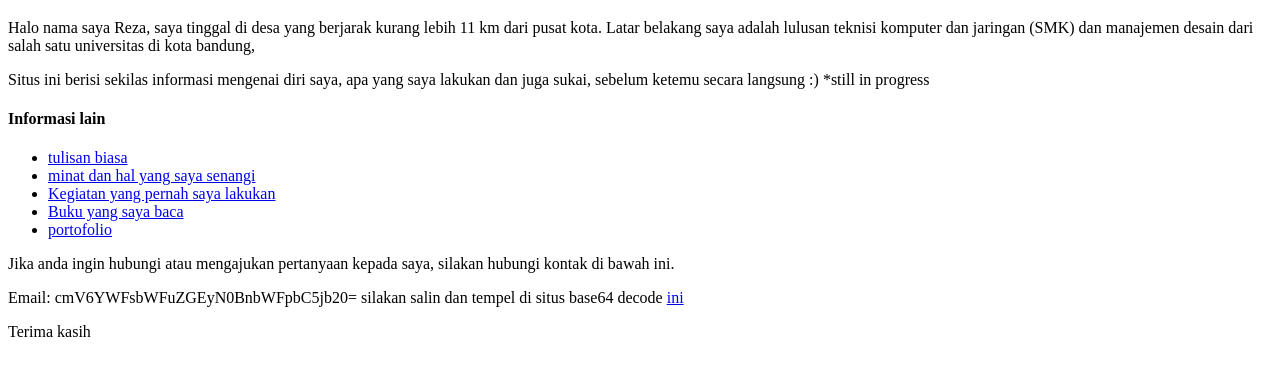
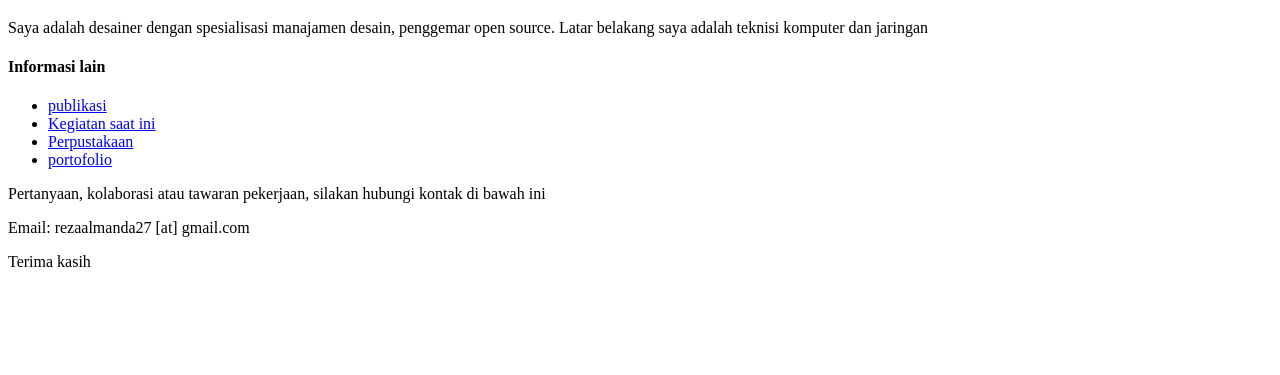
Before and after one commit to rezaalmanda/rezaalmanda.github.io, a plain HTML site: page index.html in a window 1280 px wide. Shown: the part 61-436 px from the top of the page. Drawn offline with Linux system fonts and the light colour scheme.

Commit message:
Update index.html

```diff
--- a/index.html
+++ b/index.html
@@ -2,22 +2,18 @@
 <html>
 <body>
 <h1>Hello World</h1>
-<p> Halo nama saya Reza, saya tinggal di desa yang berjarak kurang lebih 11 km dari pusat kota.
-    Latar belakang saya adalah lulusan teknisi komputer dan jaringan (SMK) dan manajemen desain dari salah satu universitas di kota bandung,</p>
-<p>Situs ini berisi sekilas informasi mengenai diri saya, apa yang saya lakukan dan juga sukai, sebelum ketemu secara langsung :)
-*still in progress</p>
+<p> Saya adalah desainer dengan spesialisasi manajamen desain, penggemar open source. Latar belakang saya adalah teknisi komputer dan jaringan</p>
 
 <h4> Informasi lain </h4>
 <ul type>
-    <li><a href="blog.html">tulisan biasa</li></a>
-    <li><a href="hal.html">minat dan hal yang saya senangi</li></a>
-    <li><a href="kegiatan.html">Kegiatan yang pernah saya lakukan</li></a>
-    <li><a href="daftarbacaan.html"> Buku yang saya baca</li></a>
+    <li><a href="blog.html">publikasi</li></a>
+    <li><a href="kegiatan.html">Kegiatan saat ini</li></a>
+    <li><a href="daftarbacaan.html">Perpustakaan</li></a>
     <li><a href="https://drive.google.com/drive/folders/1PcNHzgiA60xxKNCpMe8itAcHcRXvmuYf?usp=sharing">portofolio</li></a>
 </ul>
 
-<p>Jika anda ingin hubungi atau mengajukan pertanyaan kepada saya, silakan hubungi kontak di bawah ini.</p>
-<p>Email: cmV6YWFsbWFuZGEyN0BnbWFpbC5jb20= silakan salin dan tempel di situs base64 decode <a href="https://www.cleancss.com/base64-decode">ini</a></p>
+<p>Pertanyaan, kolaborasi atau tawaran pekerjaan, silakan hubungi kontak di bawah ini</p>
+<p>Email: rezaalmanda27 [at] gmail.com</a></p>
 
   <p>Terima kasih</p>
 </body>
```
